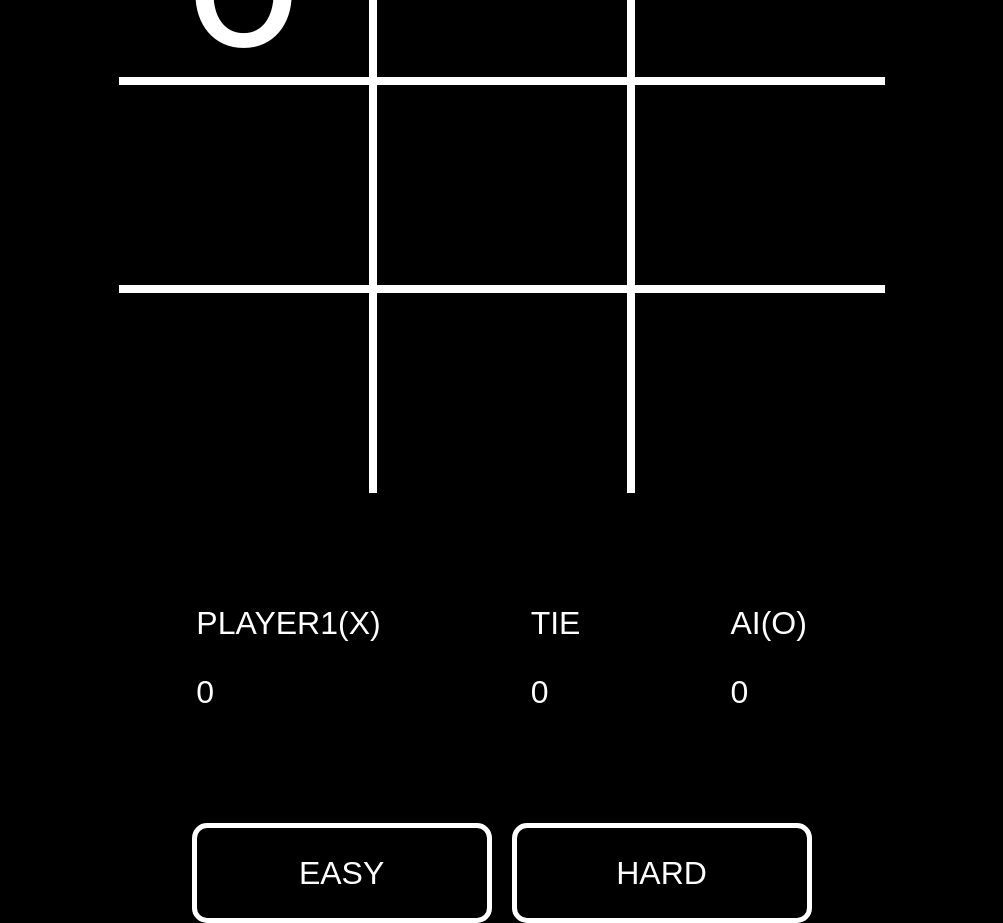
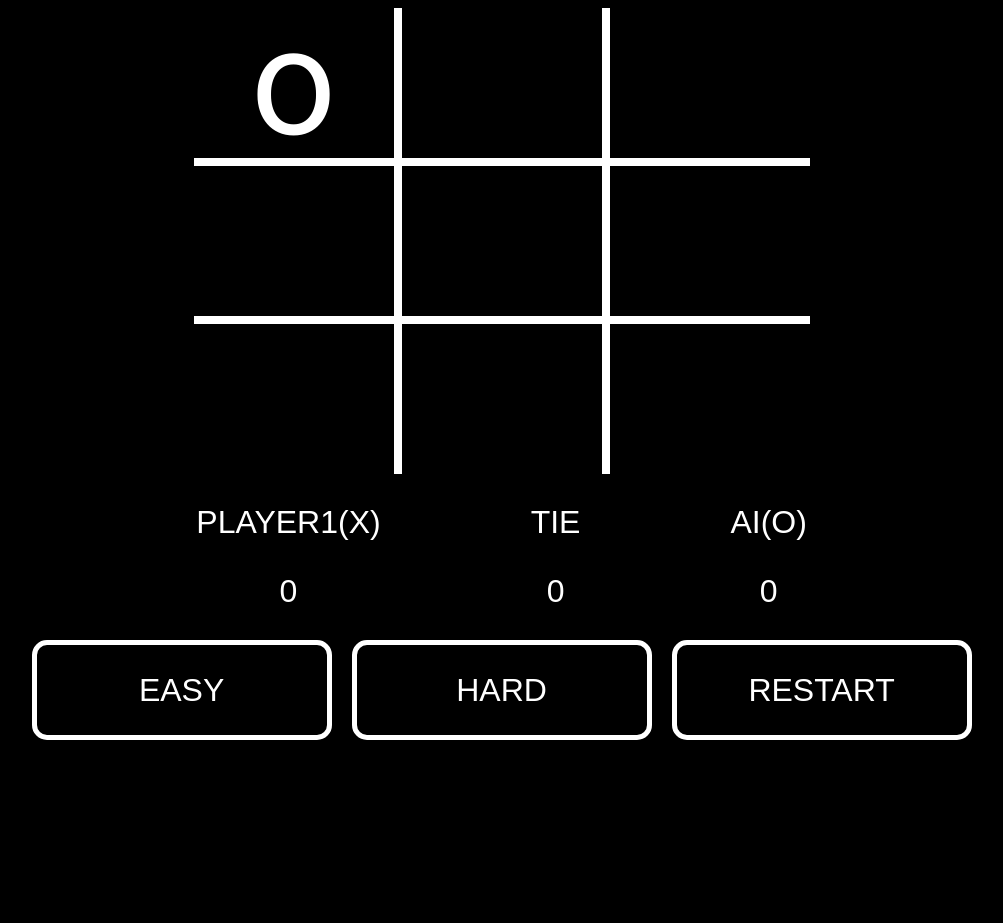
Before and after one commit to Faroukhamadi/TicTacToe-v2-web, a SvelteKit app: page / in a window 1280 px wide. Shown: the whole page, without its empty margins (140-1143 px from the left). After the commit the page ends 800 px from the top, so only its background shows below. Built offline with nearby package versions, Linux system fonts and the light colour scheme.

Commit message:
add restart

```diff
--- a/src/routes/+page.svelte
+++ b/src/routes/+page.svelte
@@ -4,12 +4,16 @@
 	import findBestMove from '../utils/findBestMove';
 	import initBoard from '../utils/initBoard';
 	import restart from '../utils/restart';
-	import { disabled, registerClick } from '../stores';
 
 	let board = initBoard();
 
 	let player = 'o';
 	let opponent = '+';
+
+	let playerScore = 0;
+	let AIScore = 0;
+	let drawCount = 0;
+
 	let AITurn = true;
 	if (AITurn) {
 		let bestMove = findBestMove(board, player, opponent);
@@ -25,38 +29,7 @@
 </svelte:head>
 
 <div class="container">
-	<div
-		class="game-brd"
-		on:click={() => {
-			setTimeout(() => {
-				disabled.set(false);
-			}, 3000);
-			let evaluateRes = evaluate(board, player, opponent);
-			if (
-				(isPlayerWin(evaluateRes) || isAIWin(evaluateRes) || isDraw(evaluateRes, board)) &&
-				!$disabled
-			) {
-				console.log('we in this bitch');
-
-				let restartRes = restart(AITurn);
-				if (isPlayerWin(evaluateRes)) {
-					board = restartRes.board;
-					AITurn = restartRes.AITurn;
-				} else if (isDraw(evaluateRes, board)) {
-					board = restartRes.board;
-					AITurn = restartRes.AITurn;
-				}
-				evaluateRes = evaluate(board, player, opponent);
-				if (isAIWin(evaluateRes)) {
-					board = restartRes.board;
-					AITurn = restartRes.AITurn;
-				} else if (isDraw(evaluateRes, board)) {
-					board = restartRes.board;
-					AITurn = restartRes.AITurn;
-				}
-			}
-		}}
-	>
+	<div class="game-brd">
 		{#each board as col, i}
 			{#each col as box, j}
 				{#if box === '+'}
@@ -77,14 +50,6 @@
 								board[i][j] = opponent;
 								let bestMove = findBestMove(board, player, opponent);
 								board[bestMove.row][bestMove.col] = player;
-								disabled.set(true);
-							}
-							if (isPlayerWin(evaluateRes) || isAIWin(evaluateRes) || isDraw(evaluateRes, board)) {
-								console.log('trueeeeeeeeeee');
-								console.log(isPlayerWin(evaluateRes));
-								console.log(isAIWin(evaluateRes));
-								console.log(isDraw(evaluateRes, board));
-								registerClick.set(true);
 							}
 						}}
 					/>
@@ -95,21 +60,39 @@
 	<div class="footer-container">
 		<div class="score-container">
 			<p>PLAYER1(X)</p>
-			<p>0</p>
+			<p>{playerScore}</p>
 		</div>
 		<div class="score-container">
 			<p>TIE</p>
-			<p>0</p>
+			<p>{drawCount}</p>
 		</div>
 		<div class="score-container">
 			<p>AI(O)</p>
-			<p>0</p>
+			<p>{AIScore}</p>
 		</div>
 	</div>
 
 	<div class="button-container">
 		<button id="ez">EASY</button>
 		<button id="hrd">HARD</button>
+		<button
+			on:click={() => {
+				let evaluateRes = evaluate(board, player, opponent);
+
+				if (isPlayerWin(evaluateRes)) {
+					playerScore++;
+				} else if (isDraw(evaluateRes, board)) {
+					drawCount++;
+				} else if (isAIWin(evaluateRes)) {
+					AIScore++;
+				}
+
+				let restartRes = restart(AITurn);
+				board = restartRes.board;
+				AITurn = restartRes.AITurn;
+			}}
+			id="rs">RESTART</button
+		>
 	</div>
 </div>
 
@@ -117,6 +100,14 @@
 	.score-container {
 		font-family: sans-serif;
 		font-size: xx-large;
+		display: flex;
+		flex-direction: column;
+		align-items: center;
+	}
+
+	.score-container > p {
+		margin-top: 0.5em;
+		margin-bottom: 0.5em;
 	}
 
 	.footer-container {
@@ -150,6 +141,10 @@
 		border-color: red;
 	}
 
+	#rs:hover {
+		border-color: black;
+	}
+
 	.button-container {
 		display: flex;
 		gap: 20px;
@@ -170,12 +165,12 @@
 	}
 
 	.container {
-		height: 98vh;
 		display: flex;
 		flex-direction: column;
 		justify-content: center;
 		align-items: center;
-		gap: 80px;
+		gap: 14px;
+		margin: 0;
 	}
 
 	.game-brd {
@@ -189,14 +184,14 @@
 		cursor: pointer;
 		background-color: black;
 		border: 4px solid white;
-		width: 250px;
-		height: 200px;
+		width: 200px;
+		height: 150px;
 		text-align: center;
 		display: flex;
 		justify-content: center;
 		align-items: center;
 		color: white;
-		font-size: 200px;
+		font-size: 150px;
 	}
 
 	#col0,
```
